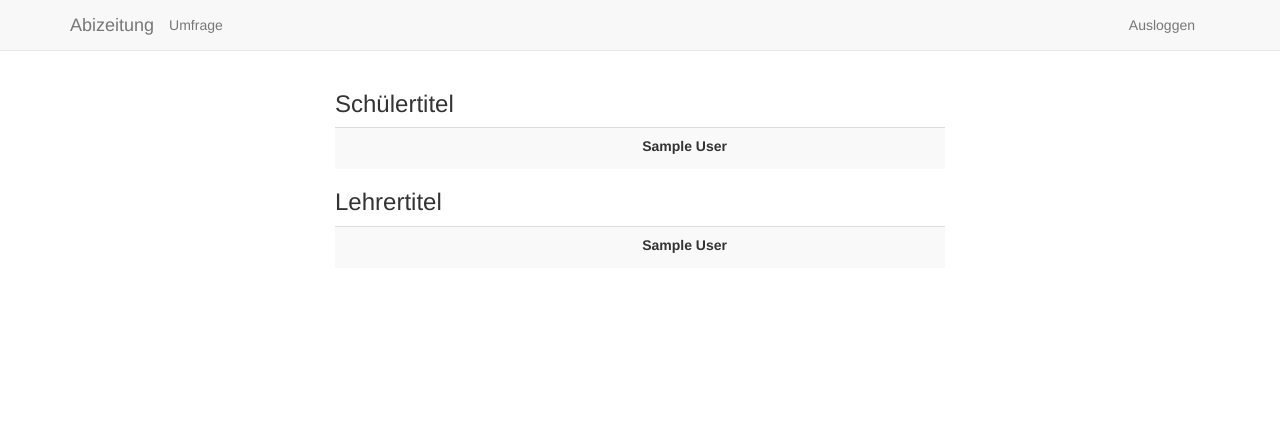
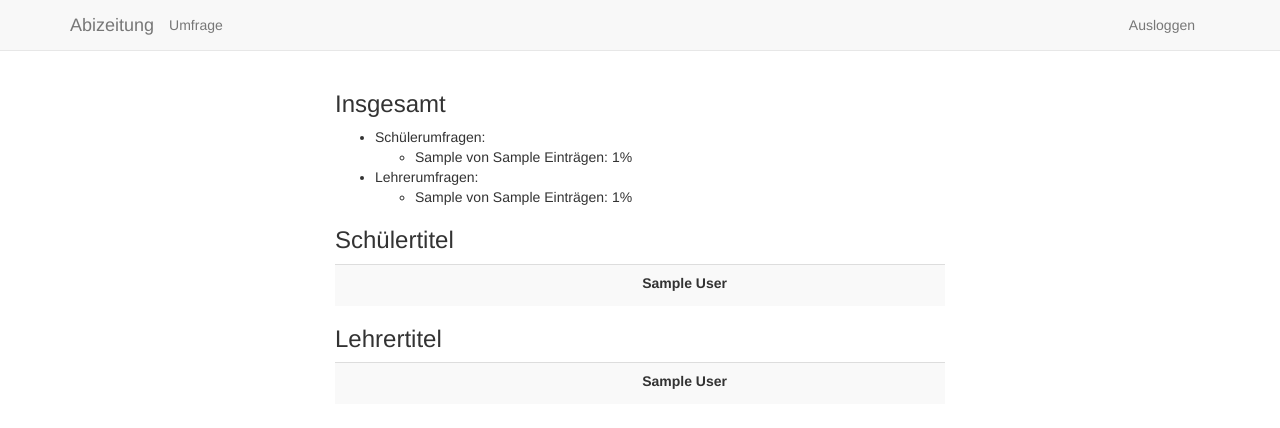
Before and after one commit to KbaHaxor/abizeitung_django, a Django app: template src/abizeitung/templates/student/evaluation.html in a window 1280 px wide. Shown: the top 428 px of the page. Run offline with Django 3.2, Linux system fonts and the light colour scheme; tables that the repository leaves empty hold one stand-in row (values such as "Sample post"); the template is opened without the code that fills it: values that come from a table or form of the project are taken from there, most other values are stand-ins (such as "Sample title", 1, 10 or a date in 2020); some libraries are stand-ins or nearby versions.

Commit message:
Auswertung noch etwas erweitert.

```diff
--- a/src/abizeitung/templates/student/evaluation.html
+++ b/src/abizeitung/templates/student/evaluation.html
@@ -3,6 +3,23 @@
 {% load abizeitung_tags %}
 
 {% block content %}
+
+<h3>Insgesamt</h3>
+
+<ul>
+    <li>
+        Schülerumfragen:
+        <ul>
+            <li>{{ progress.value_student_surveys }} von {{ progress.all_student_surveys}} Einträgen: {{ progress.percentage_student_surveys }}%</li>
+        </ul>
+    </li>
+    <li>
+        Lehrerumfragen:
+        <ul>
+            <li>{{ progress.value_teacher_surveys }} von {{ progress.all_teacher_surveys}} Einträgen: {{ progress.percentage_teacher_surveys }}%</li>
+        </ul>
+    </li>
+</ul>
 
 <h3>Schülertitel</h3>
 <table class="table table-striped">
```
Also changed, not shown: src/abizeitung/views/student.py (+10 -0 lines).
